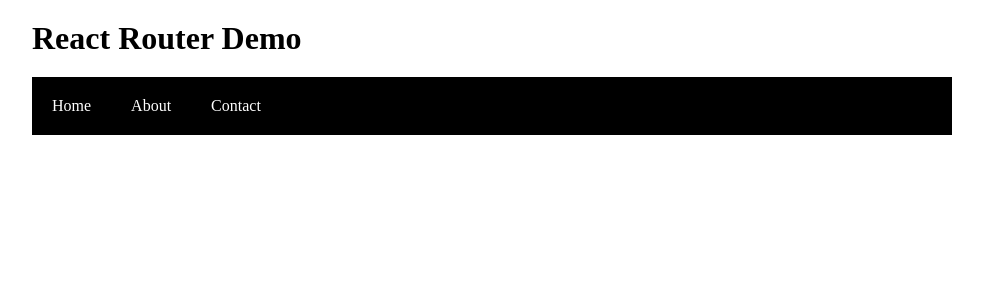
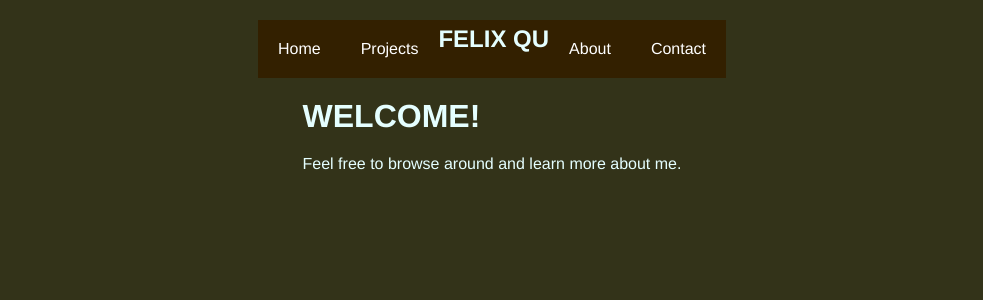
Before and after one commit to fequ830/fequ830.github.io, a React (Create React App) app: page / in a window 1280 px wide. Shown: the top 300 px of the page, without its empty margins (148-1131 px from the left). Built offline with nearby package versions, Linux system fonts and the light colour scheme.

Commit message:
css changes

```diff
--- a/src/App.css
+++ b/src/App.css
@@ -8,16 +8,27 @@ html {
   margin: 0;
 }
 
+body {
+  background-color: #333319;
+  font-family: Helvetica, sans-serif
+}
+
 .app {
-  width: 960px;
+  /* width: 960px; */
   margin: 0 auto;
   padding: 20px;
+  display: flex;
+  flex-direction: column; /* Stack children vertically */
+  align-items: center; /* Center horizontally */
+  justify-content: flex-start; /* Center vertically */
+  height: 100vh; /* Take up the entire viewport height */
+  /* background-color: black; */
 }
 
 nav ul {
   list-style: none;
   display: flex;
-  background-color: black;
+  background-color: #332000;
   margin-bottom: 20px;
 }
 
@@ -36,8 +47,17 @@ nav ul li a {
 
 h1 {
   margin-bottom: 20px;
+  color: #e5ffff
 }
 
 p {
   margin-bottom: 15px;
+  color: #e5ffff
 }
+
+.centered {
+  display: flex;
+  justify-content: center;
+  align-items: center;
+  color: #e5ffff
+}
--- a/src/App.js
+++ b/src/App.js
@@ -2,9 +2,9 @@ import React from 'react';
 import './App.css';
 import { NavLink, Routes, Route } from 'react-router-dom';
 
+
 const App = () => (
   <div className='app'>
-    <h1>React Router Demo</h1>
     <Navigation />
     <Main />
   </div>
@@ -14,15 +14,18 @@ const Navigation = () => (
   <nav>
     <ul>
       <li><NavLink exact activeClassName="current" to='/'>Home</NavLink></li>
+      <li><NavLink exact activeClassName="current" to='/projects'>Projects</NavLink></li>
+      <h1 className="centered">FELIX QU</h1> {/* Add a class to center the name */}
       <li><NavLink exact activeClassName="current" to='/about'>About</NavLink></li>
       <li><NavLink exact activeClassName="current" to='/contact'>Contact</NavLink></li>
     </ul>
+
   </nav>
 );
 
 const Home = () => (
   <div className='home'>
-    <h1>Welcome to my portfolio website</h1>
+    <h1>WELCOME!</h1>
     <p> Feel free to browse around and learn more about me.</p>
   </div>
 );
@@ -42,13 +45,21 @@ const Contact = () => (
   </div>
 );
 
+const Projects = () => (
+  <div className='projects'>
+    <h1>Some of my stuff i made</h1>
+    <p>You can reach me via email: <strong>hello@example.com</strong></p>
+  </div>
+);
+
 
 
 const Main = () => (
   <Routes>
-    <Route exact path='/' component={<Home/>}></Route>
-    <Route exact path='/about' component={<About/>}></Route>
-    <Route exact path='/contact' component={<Contact/>}></Route>
+    <Route path='/' element={<Home />} />
+    <Route path='/about' element={<About />} />
+    <Route path='/contact' element={<Contact />} />
+    <Route path='/projects' element={<Projects />} />
   </Routes>
 );
 
```
Also changed, not shown: src/routes.js (deleted).
